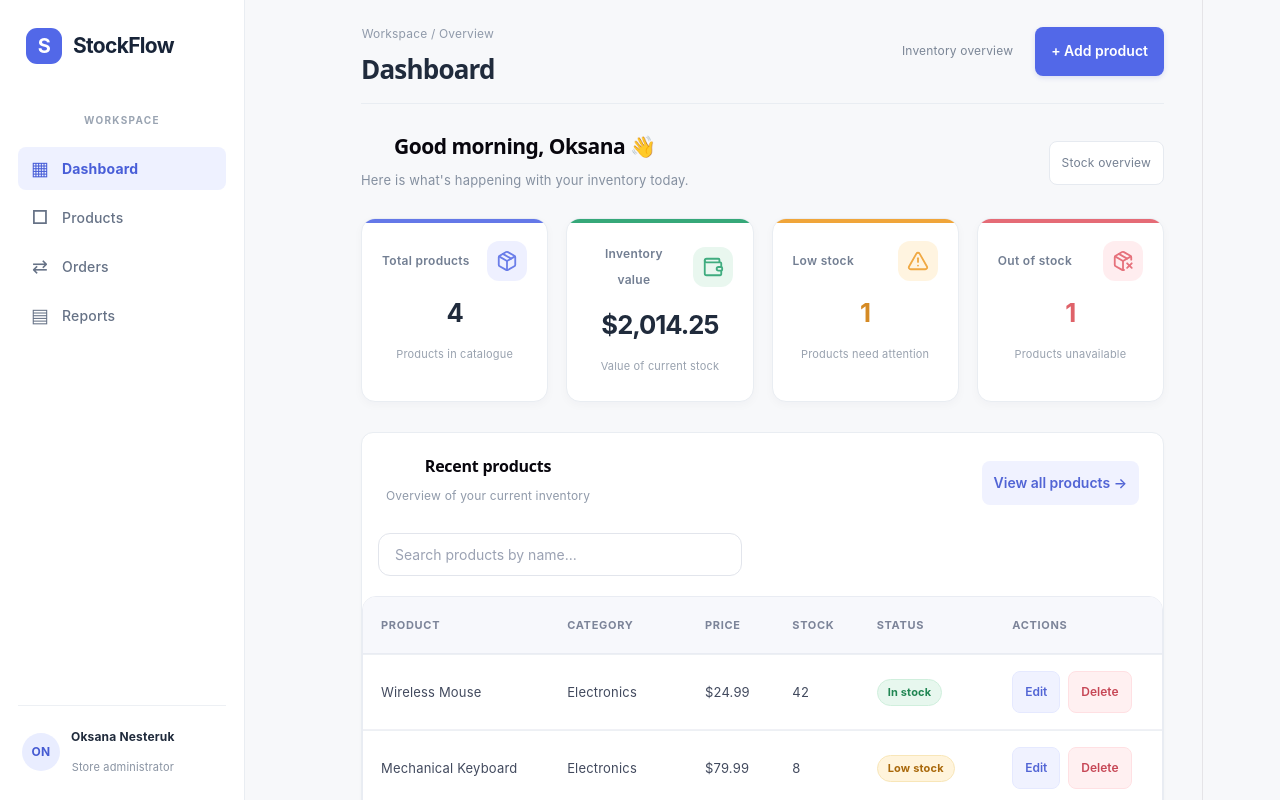
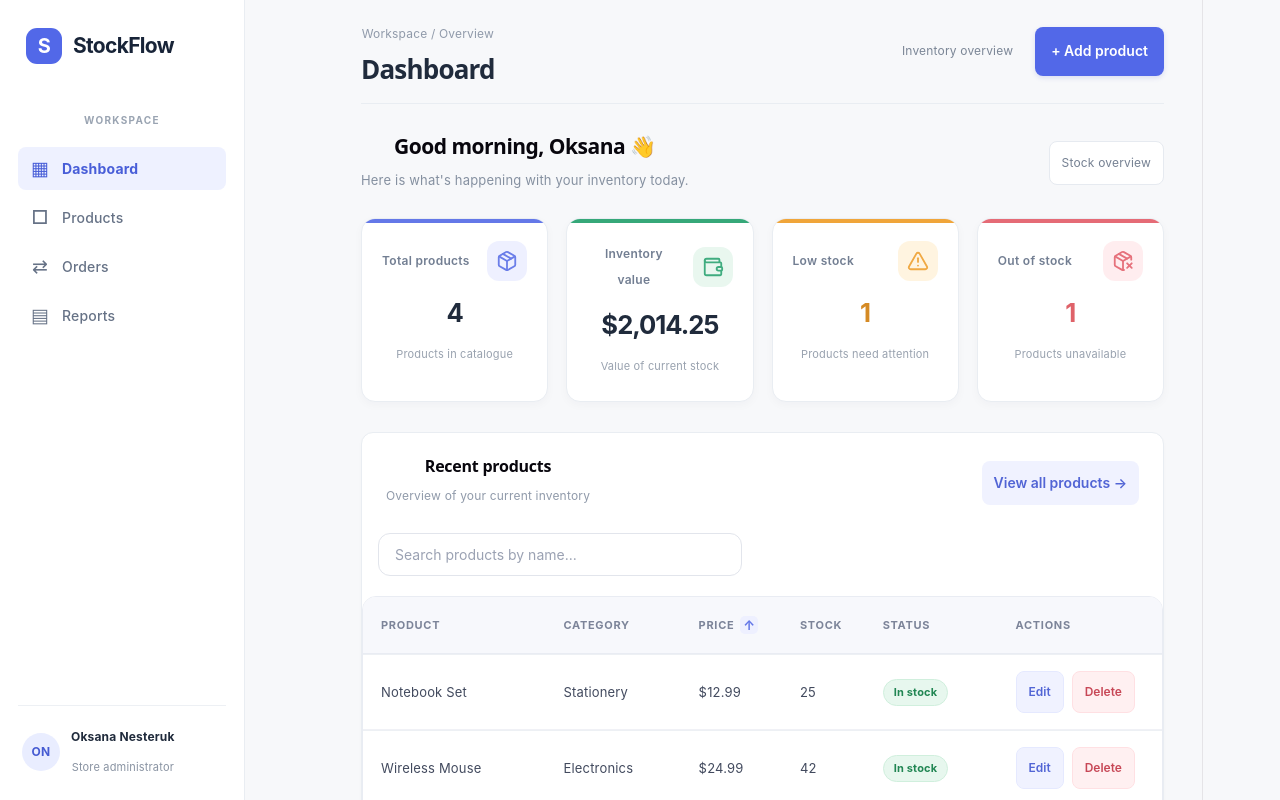
Before and after one commit to nksenechkav/stockflow-inventory-app, a React (Vite) app: page / in a window 1280 px wide. Shown: the top 800 px of the page. Built offline with nearby package versions, Linux system fonts and the light colour scheme.

Commit message:
add Sort by price

```diff
--- a/src/App.jsx
+++ b/src/App.jsx
@@ -20,11 +20,20 @@ function App() {
 })
 
 const [searchQuery, setSearchQuery] = useState('')
+const [sortOrder, setSortOrder] = useState('asc')
 
 
-const filteredProducts = products.filter((product) =>
-  product.name.toLowerCase().includes(searchQuery.toLowerCase())
-)
+const filteredProducts = products
+  .filter((product) =>
+    product.name.toLowerCase().includes(searchQuery.toLowerCase())
+  )
+  .sort((a, b) => {
+    if (sortOrder === 'asc') {
+      return a.price - b.price
+    }
+
+    return b.price - a.price
+  })
 
 
     useEffect(() => {
@@ -83,9 +92,13 @@ function handleSubmit(event) {
     )
   } else {
     const newProduct = {
-      id: Date.now(),
-      ...productDataToSave,
-    }
+  id:
+    products.reduce(
+      (maxId, product) => Math.max(maxId, Number(product.id) || 0),
+      0
+    ) + 1,
+  ...productDataToSave,
+}
 
     setProducts((currentProducts) => [
       ...currentProducts,
@@ -134,6 +147,10 @@ function handleEditProduct(product) {
           onEditProduct={handleEditProduct}
           searchQuery={searchQuery}
           onSearchChange={setSearchQuery}
+          sortOrder={sortOrder}
+          onSortChange={() =>
+            setSortOrder((current) => (current === 'asc' ? 'desc' : 'asc'))
+          }
         />
         {isFormOpen && (
             <ProductModal
--- a/src/components/ProductsTable/ProductsTable.css
+++ b/src/components/ProductsTable/ProductsTable.css
@@ -192,3 +192,49 @@ tbody tr:hover {
   font-size: 13px;
   line-height: 1.6;
 }
+
+.sort-button {
+  display: inline-flex;
+  align-items: center;
+  gap: 6px;
+  padding: 0;
+  border: none;
+  background: transparent;
+  color: inherit;
+  font: inherit;
+  text-transform: inherit;
+  letter-spacing: inherit;
+  cursor: pointer;
+  transition: color 0.2s ease;
+}
+
+.sort-button:hover {
+  color: #6478e8;
+}
+
+.sort-button:focus-visible {
+  outline: 2px solid #6478e8;
+  outline-offset: 4px;
+  border-radius: 3px;
+}
+
+.sort-arrow {
+  display: inline-flex;
+  align-items: center;
+  justify-content: center;
+  width: 18px;
+  height: 18px;
+  border-radius: 5px;
+  color: #6478e8;
+  background-color: #eef0ff;
+  font-size: 13px;
+  font-weight: 700;
+  transition:
+    background-color 0.2s ease,
+    transform 0.2s ease;
+}
+
+.sort-button:hover .sort-arrow {
+  background-color: #dfe4ff;
+  transform: translateY(-1px);
+}
--- a/src/components/ProductsTable/ProductsTable.jsx
+++ b/src/components/ProductsTable/ProductsTable.jsx
@@ -8,6 +8,8 @@ function ProductsTable({
   onEditProduct,
   searchQuery,
   onSearchChange,
+  sortOrder,
+  onSortChange,
 }) {
   return (
     <section className="products-section" id="products">
@@ -35,7 +37,21 @@ function ProductsTable({
             <tr>
               <th>Product</th>
               <th>Category</th>
-              <th>Price</th>
+              <th>
+                <button
+                  type="button"
+                  className="sort-button"
+                  onClick={onSortChange}
+                  aria-label={`Sort by price ${
+                    sortOrder === 'asc' ? 'descending' : 'ascending'
+                  }`}
+                >
+                  <span>Price</span>
+                  <span className="sort-arrow">
+                    {sortOrder === 'asc' ? '↑' : '↓'}
+                  </span>
+                </button>
+              </th>
               <th>Stock</th>
               <th>Status</th>
               <th>Actions</th>
```
